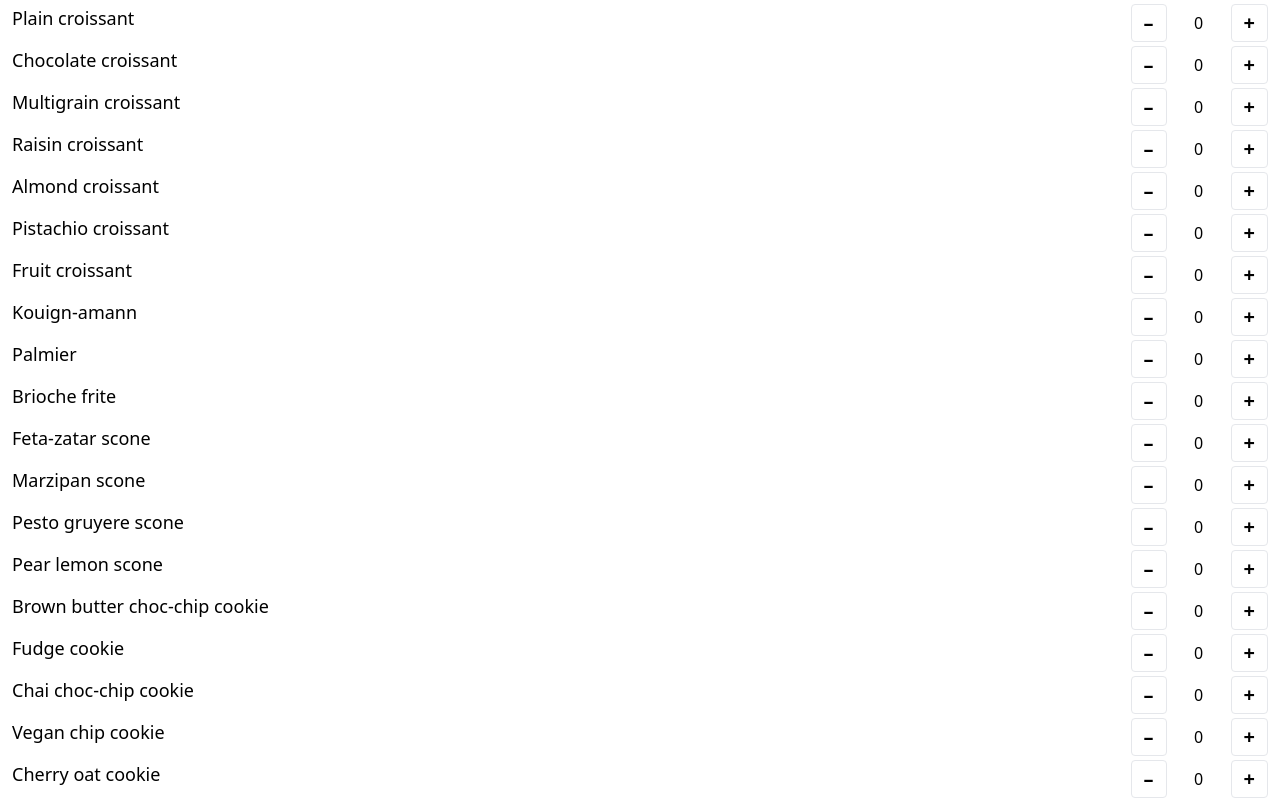
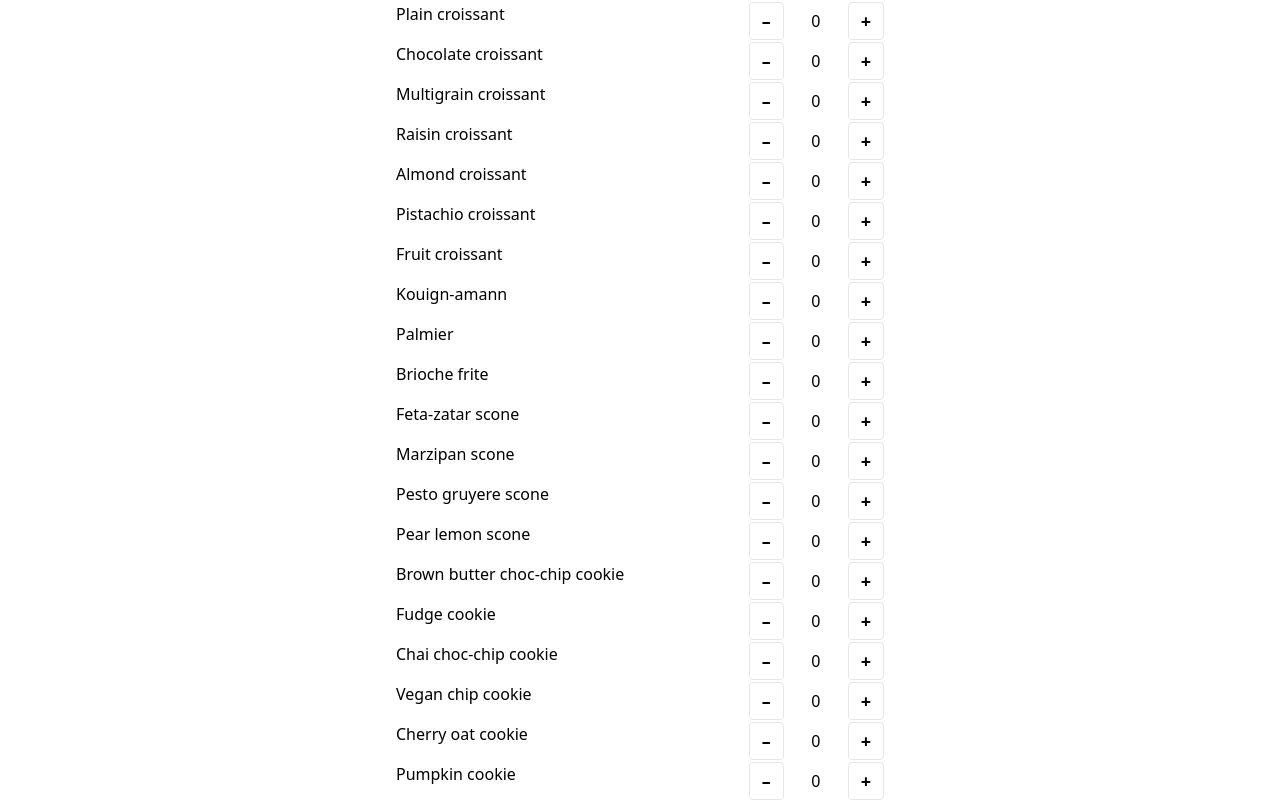
Before and after one commit to habenz/ls-eod-list, a React (Vite) app: page / in a window 1280 px wide. Shown: the top 801 px of the page. Built offline with nearby package versions, Linux system fonts and the light colour scheme.

Commit message:
do some basic page layout

```diff
--- a/src/App.jsx
+++ b/src/App.jsx
@@ -1,8 +1,11 @@
+import { useState } from "react";
 import ItemAdder from "./ItemAdder";
 
 function App({ items }) {
+  const [userAddedItems, setUserAddedItems] = useState([]);
   return (
-    <>
+    <div className="flex justify-center w-full">
+      <div className="w-5/6 max-w-lg">
         {items.map((item) => {
           if (item.types) {
             return (
@@ -17,7 +20,8 @@ function App({ items }) {
             return <ItemAdder name={item.name} key={item.name} />;
           }
         })}
-    </>
+      </div>
+    </div>
   );
 }
 
--- a/src/ItemAdder.jsx
+++ b/src/ItemAdder.jsx
@@ -1,7 +1,6 @@
 import { useState, useRef } from "react";
 
 function ItemAdder({ name }) {
-  console.log(name);
   const [count, setCount] = useState(0);
   const prev = useRef(count);
   const [textEditing, setEditing] = useState(false);
@@ -37,12 +36,12 @@ function ItemAdder({ name }) {
   const trimmedName = name.trim();
   const displayName = trimmedName[0].toUpperCase() + trimmedName.slice(1);
 
-  const buttonStyles = "text-xl font-bold border rounded p-1 px-3";
+  const buttonStyles = "text-lg font-bold border rounded p-1 px-3";
 
   return (
-    <div className="my-1">
+    <div className="my-0.5">
       <div className="flex justify-between mx-3">
-        <div className="text-lg">{displayName}</div>
+        <div>{displayName}</div>
         <div className="flex items-center justify-evenly max-w-52">
           <button onClick={decrement} className={buttonStyles}>
             {/* Hilariously this is an en dash (–) maybe use an icon */}–
```
Lines whose indentation alone changed are shown as unchanged.
